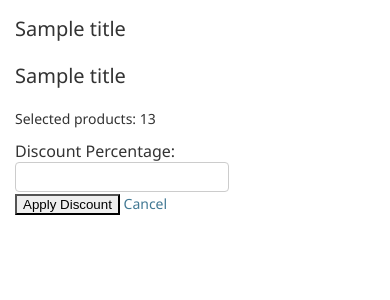
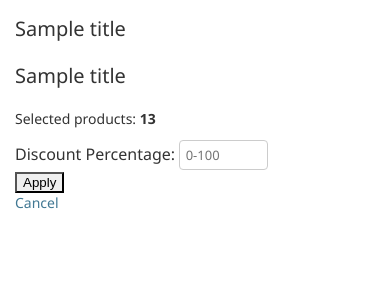
Before and after one commit to Linkindadaba/gadget-store, a Django app: template gadget_store/templates/admin/set_discount.html in a window 390 px wide. Shown: the part 106-406 px from the top of the page. Run offline with Django 5.2, Linux system fonts and the light colour scheme; data comes from the database, SQL or seed files in the repository; the template is opened without the code that fills it: values that come from a table or form of the project are taken from there, most other values are stand-ins (such as "Sample title", 1, 10 or a date in 2020).

Commit message:
Make admin dashboard responsive and mobile-friendly

```diff
--- a/gadget_store/templates/admin/set_discount.html
+++ b/gadget_store/templates/admin/set_discount.html
@@ -1,16 +1,24 @@
 {% extends "admin/base_site.html" %}
 {% block content %}
-<div class="container">
-  <h1>{{ title }}</h1>
-  <form method="post">
-    {% csrf_token %}
-    <p>Selected products: {{ products.count }}</p>
-    <div class="form-group">
-      <label for="discount_percent">Discount Percentage:</label>
-      <input type="number" name="discount_percent" id="discount_percent" min="0" max="100" class="form-control" style="width:200px;">
+<div class="container-fluid px-2 px-md-3 py-3">
+  <h1 class="h3 mb-3">{{ title }}</h1>
+  <div class="card">
+    <div class="card-body">
+      <p class="mb-3">Selected products: <strong>{{ products.count }}</strong></p>
+      <form method="post" class="row g-3 align-items-end">
+        {% csrf_token %}
+        <div class="col-12 col-sm-auto">
+          <label for="discount_percent" class="form-label">Discount Percentage:</label>
+          <input type="number" name="discount_percent" id="discount_percent" min="0" max="100" class="form-control" placeholder="0-100">
+        </div>
+        <div class="col-12 col-sm-auto">
+          <button type="submit" name="apply" class="btn btn-primary w-100">Apply</button>
+        </div>
+        <div class="col-12 col-sm-auto">
+          <a href="{% url 'admin:store_product_changelist' %}" class="btn btn-outline-secondary w-100">Cancel</a>
+        </div>
+      </form>
     </div>
-    <button type="submit" name="apply" class="btn btn-primary">Apply Discount</button>
-    <a href="{% url 'admin:store_product_changelist' %}" class="btn btn-secondary">Cancel</a>
-  </form>
+  </div>
 </div>
 {% endblock %}
```
Also changed, not shown: gadget_store/templates/admin/index.html (+41 -34 lines).
